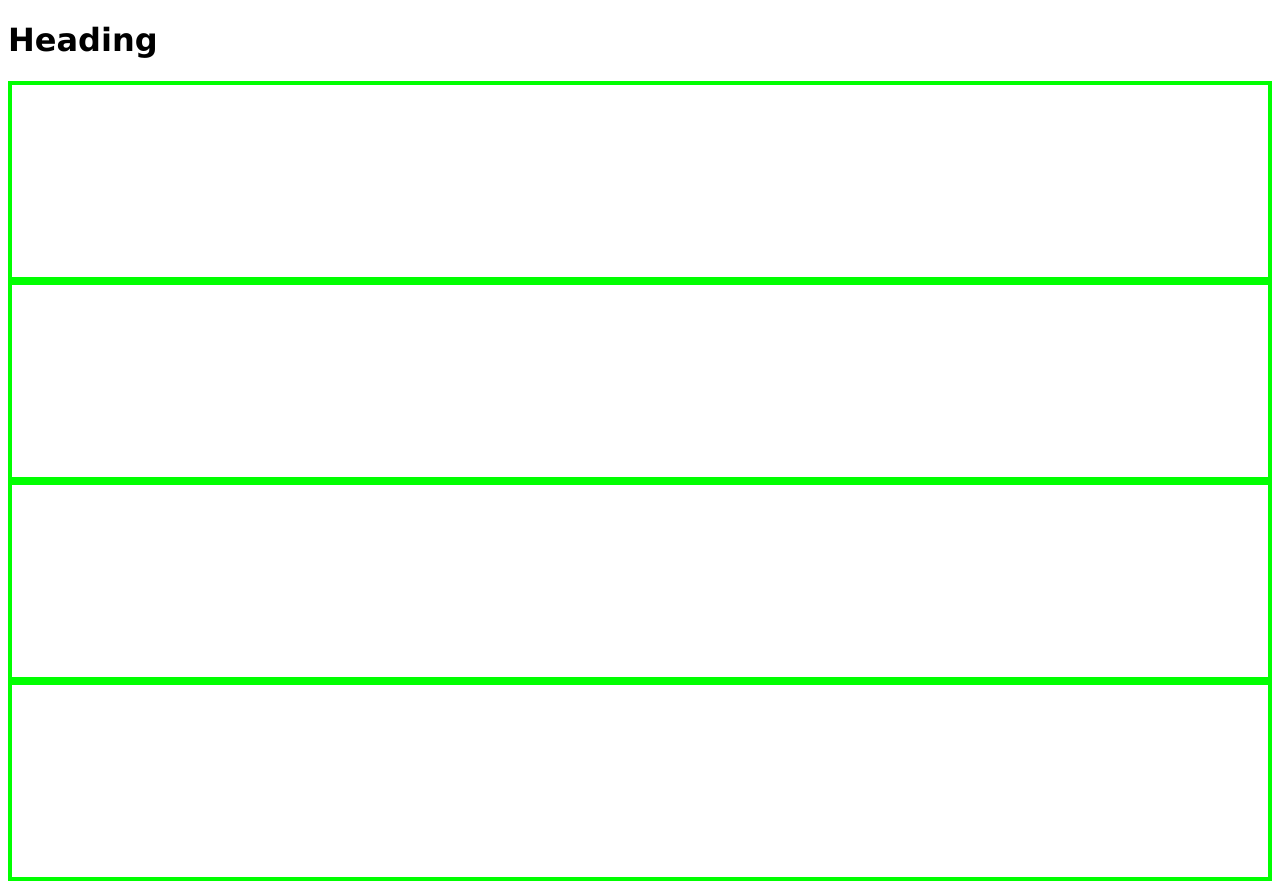
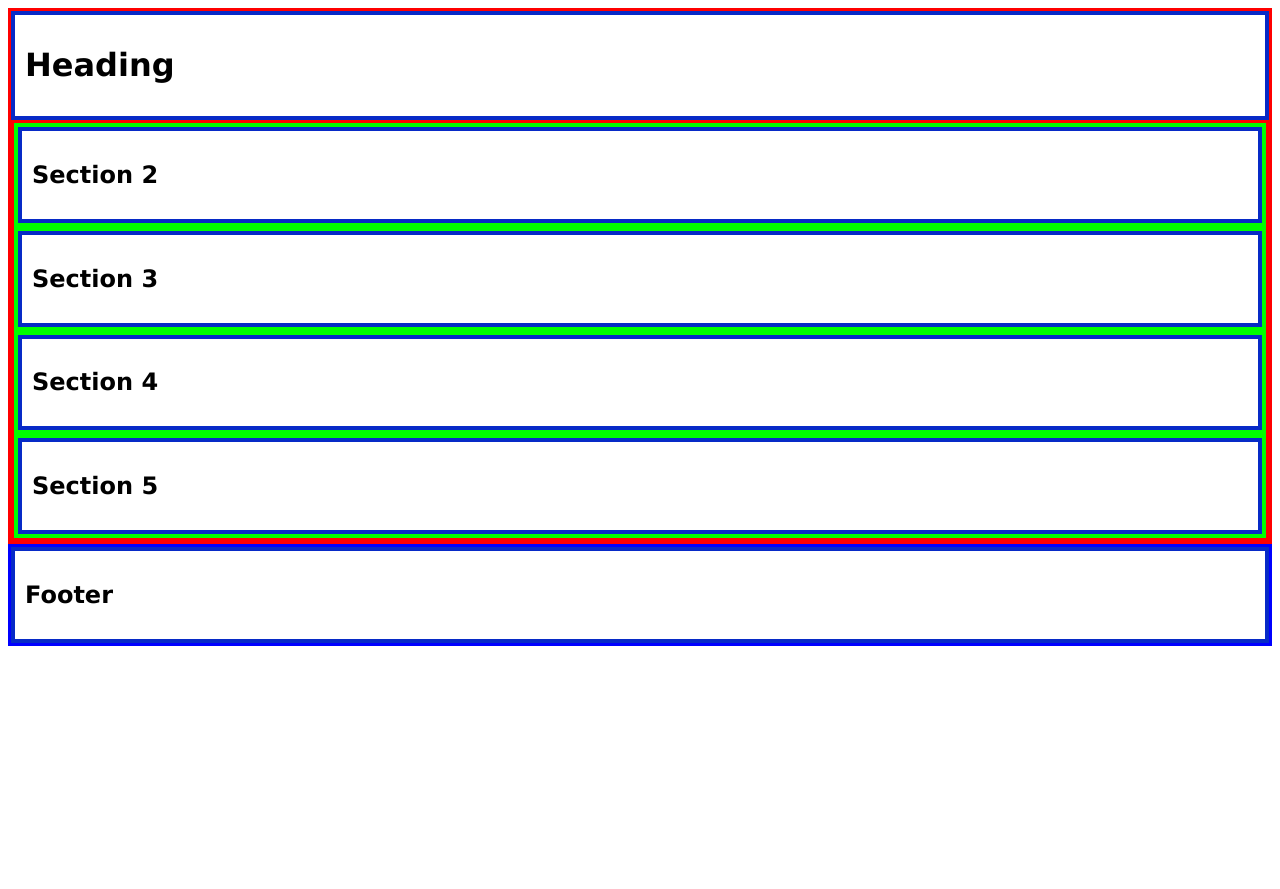
Before and after one commit to Dhoop02/basebar, a plain HTML site: page index.html in a window 1280 px wide. After the commit the page ends 800 px from the top, so only its background shows below. Drawn offline with Linux system fonts and the light colour scheme.

Commit message:
outline page, named for ease of understanding

```diff
--- a/index.html
+++ b/index.html
@@ -8,26 +8,37 @@
 </head>
 
 <body>
+
     <header>
+        <inner-column>
         <h1>Heading</h1>
+        </inner-column>
         <main>
             <section>
-
+                <inner-column>
+                <h2>Section 2</h2>
+                </inner-column>
 
             </section>
 
             <section>
-
+                <inner-column>
+                <h2>Section 3</h2>
+                </inner-column>
 
             </section>
 
             <section>
-
+                <inner-column>
+                <h2>Section 4</h2>
+                </inner-column>
 
             </section>
 
             <section>
-
+                <inner-column>
+                <h2>Section 5</h2>
+                </inner-column>
 
             </section>
         </main>
@@ -35,7 +46,9 @@
     </header>
 
     <footer>
-
+        <inner-column>
+        <h2>Footer</h2>
+        </inner-column>
 
 
 
--- a/style.css
+++ b/style.css
@@ -1,16 +1,32 @@
+/*Pre-Setup*/
 * {
 font-family: 'Lucida Sans', 'Lucida Sans Regular', 'Lucida Grande', 'Lucida Sans Unicode', Geneva, Verdana, sans-serif;
 box-sizing: border-box;
 
+}
+
+/*Main Structure*/
 
 
-header {
-
+header, main{
+    border: 3px solid red;
 
 }
 
 section {
     border: 4px solid lime;
-    min-height: 200px;
+
 
 }
+
+inner-column {
+    display: block;
+    border: 4px solid rgb(7, 42, 199);
+    padding: 10px;
+}
+
+
+footer {
+    border: 3px solid blue;
+
+}
```
